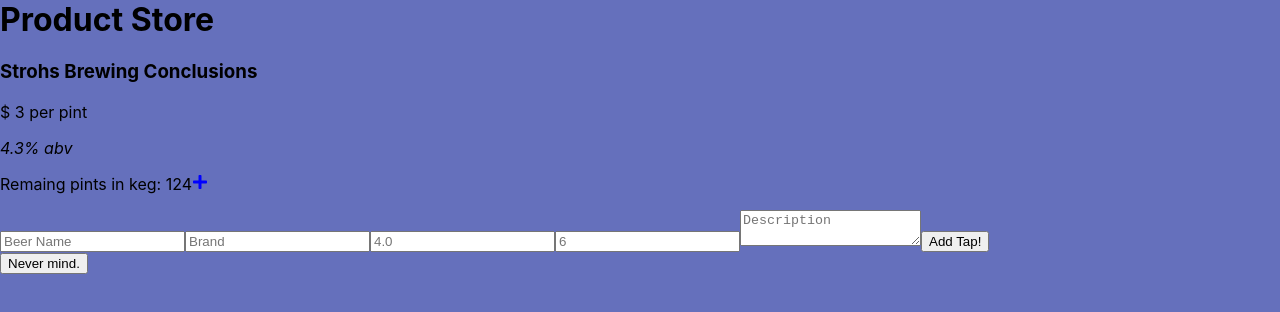
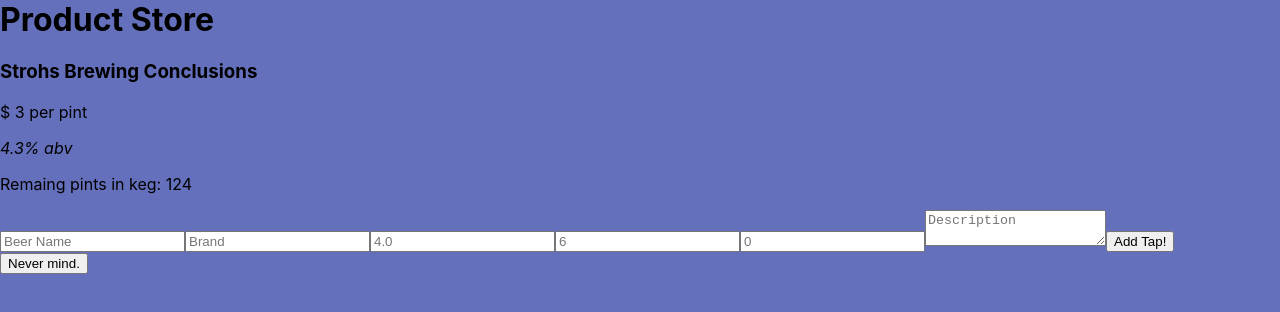
Before and after one commit to ChristopherMNeal/tap-room, a React (Create React App) app: page / in a window 1280 px wide. Both pictures are taken after a click on the button "Add a New Tap!". Shown: the top 312 px of the page. Built offline with nearby package versions, Linux system fonts and the light colour scheme.

Commit message:
add change beersSold functionality a different way

```diff
--- a/src/components/EditTapForm.js
+++ b/src/components/EditTapForm.js
@@ -9,8 +9,9 @@
     props.onEditTap({
       name: event.target.name.value,
       brand: event.target.brand.value,
-      alcoholContent: parseInt(event.target.alcoholContent.value),
-      price: parseInt(event.target.price.value),
+      alcoholContent: parseFloat(event.target.alcoholContent.value),
+      price: parseFloat(event.target.price.value),
+      beersSold: parseInt(event.target.beersSold.value),
       description: event.target.description.value,
       id: tap.id,
     });
--- a/src/components/NewTapForm.js
+++ b/src/components/NewTapForm.js
@@ -9,9 +9,10 @@
     props.onNewTapCreation({
       name: event.target.name.value,
       brand: event.target.brand.value,
-      alcoholContent: parseInt(event.target.alcoholContent.value),
-      price: parseInt(event.target.price.value),
+      alcoholContent: parseFloat(event.target.alcoholContent.value),
+      price: parseFloat(event.target.price.value),
       description: event.target.description.value,
+      beersSold: parseInt(event.target.beersSold.value),
       id: v4(),
     });
   }
--- a/src/components/ReusableForm.js
+++ b/src/components/ReusableForm.js
@@ -7,8 +7,21 @@
       <form onSubmit={props.formSubmissionHandler}>
         <input type="text" name="name" placeholder="Beer Name" />
         <input type="text" name="brand" placeholder="Brand" />
-        <input type="number" name="alcoholContent" placeholder="4.0" min="0" step=".1" />
-        <input type="text" name="price" placeholder="6" min="0" step=".5" />
+        <input
+          type="number"
+          name="alcoholContent"
+          placeholder="4.0"
+          min="0"
+          step=".1"
+        />
+        <input type="number" name="price" placeholder="6" min="0" step=".5" />
+        <input
+          type="number"
+          name="beersSold"
+          placeholder="0"
+          min="0"
+          step="1"
+        />
         <textarea name="description" placeholder="Description" />
         <button type="submit">{props.buttonText}</button>
       </form>
--- a/src/components/Tap.js
+++ b/src/components/Tap.js
@@ -1,6 +1,6 @@
 import React from "react";
 import PropTypes from "prop-types";
-import { FaPlus } from "react-icons/fa";
+// import { FaPlus } from "react-icons/fa";
 // import { FaMinus } from "react-icons/fa";
 
 function Tap(props) {
@@ -39,10 +39,10 @@
           <span>Remaing pints in keg: {124 - props.beersSold}</span>
         )}
         {/* <FaMinus style={{ color: "green", cursor: "pointer" }} /> */}
-        <FaPlus
+        {/* <FaPlus
           style={{ color: "blue", cursor: "pointer" }}
           onClick={() => props.whenBeerSold(props.id)}
-        />
+        /> */}
       </p>
     </React.Fragment>
   );
@@ -53,9 +53,9 @@
 };
 
 Tap.propTypes = {
-  name: PropTypes.string,
-  price: PropTypes.number,
-  alcoholContent: PropTypes.number,
+  name: PropTypes.string.isRequired,
+  price: PropTypes.number.isRequired,
+  alcoholContent: PropTypes.number.isRequired,
   beersSold: PropTypes.number,
   whenTapClicked: PropTypes.func,
   onChangingBeersSold: PropTypes.func,
--- a/src/components/TapControl.js
+++ b/src/components/TapControl.js
@@ -24,7 +24,7 @@
       ],
       selectedTap: null,
       editing: false,
-      sellBeer: null,
+      // sellBeer: null,
     };
   }
 
@@ -64,11 +64,11 @@
     this.setState({ selectedTap: selectedTap });
   };
 
-  handleChangingBeersSold = (id) => {
-    console.log("handleChangingBeersSold reached!", id);
-    // const sellBeer = this.state.mainTapList.filter((tap) => tap.id === id)[0];
-    // this.setState({ sellBeer: sellBeer });
-  };
+  // handleChangingBeersSold = (id) => {
+  //   console.log("handleChangingBeersSold reached!", id);
+  //   // const sellBeer = this.state.mainTapList.filter((tap) => tap.id === id)[0];
+  //   // this.setState({ sellBeer: sellBeer });
+  // };
 
   handleDeletingTap = (id) => {
     const newMainTapList = this.state.mainTapList.filter(
@@ -125,7 +125,7 @@
         <TapList
           currentTapList={currentTapList}
           onTapSelection={this.handleChangingSelectedTap}
-          onChangingBeersSold={this.handleChangingBeersSold}
+          // onChangingBeersSold={this.handleChangingBeersSold}
         />
         {currentlyVisibleState}
         <button onClick={this.handleButtonClick}>
--- a/src/components/TapList.js
+++ b/src/components/TapList.js
@@ -15,7 +15,7 @@
           beersSold={tap.beersSold}
           id={tap.id}
           key={tap.id}
-          whenBeerSold={tap.onChangingBeersSold}
+          // whenBeerSold={tap.onChangingBeersSold}
         />
       ))}
     </React.Fragment>
@@ -25,7 +25,7 @@
 TapList.propTypes = {
   tapList: PropTypes.array,
   onTapSelection: PropTypes.func,
-  onChangingBeersSold: PropTypes.func,
+  // onChangingBeersSold: PropTypes.func,
 };
 
 export default TapList;
```
